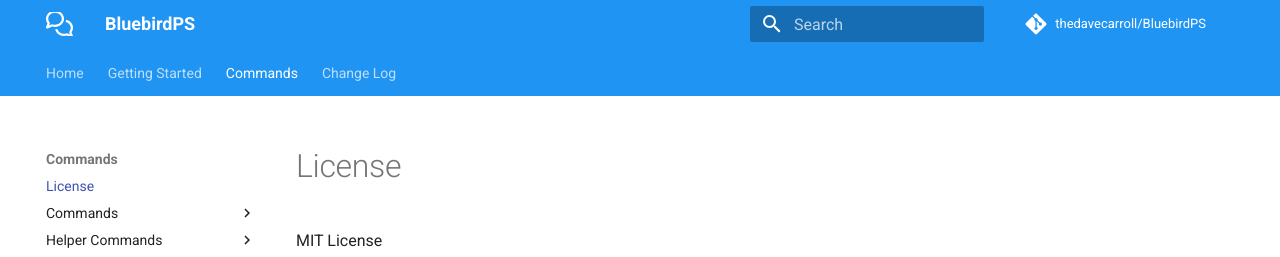
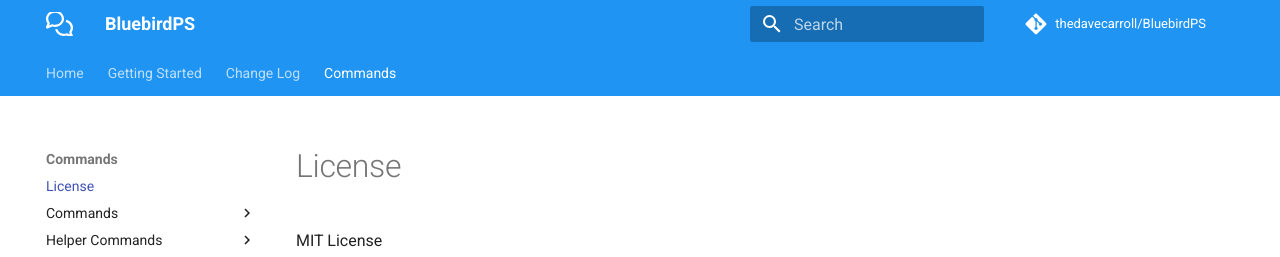
Before and after one commit to thedavecarroll/BluebirdPS, an MkDocs documentation site: the page built from docs/LICENSE.md, in a window 1280 px wide. Shown: the top 257 px of the page. Built offline with MkDocs 1.6.1 and Material for MkDocs 9.7.7, drawn with Linux system fonts in a browser that asks for light colours; comment, search, counter and statistics services are not loaded; some of the changed lines change nothing that is shown.

Commit message:
docs nav update

```diff
--- a/mkdocs.yml
+++ b/mkdocs.yml
@@ -52,6 +52,6 @@
   - Getting Started:
     - How to Install: how-to-install.md
     - Pre-requisites: prerequisites.md
+  - Change Log: CHANGELOG.md
   - Commands:
       - ...
-  - Change Log: CHANGELOG.md
```
